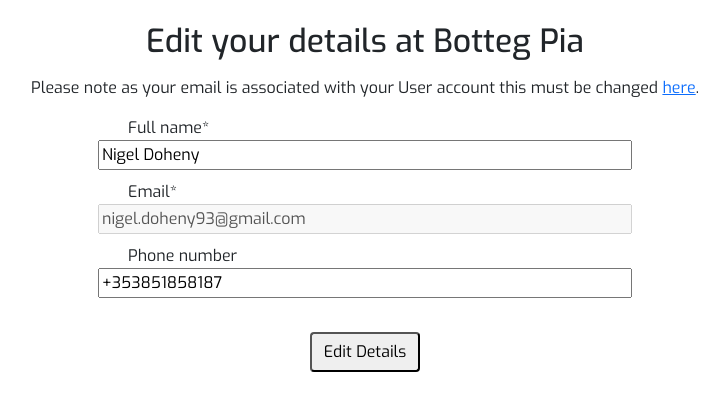
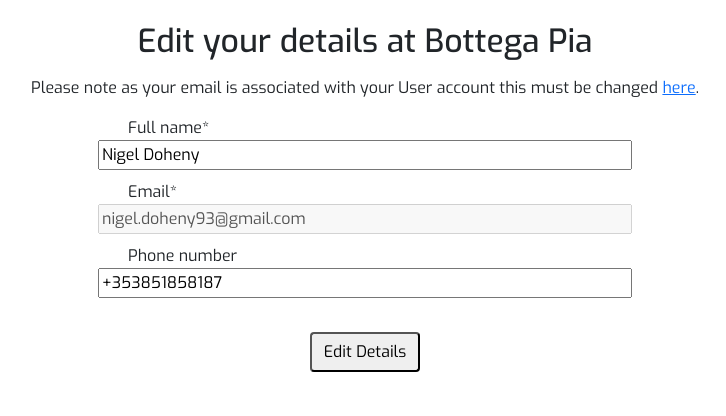
Before and after one commit to ExcellentWish/portfolio-project-4, a Django app: page /reservations/edit_customer_details in a window 1280 px wide. Shown: the part 323-739 px from the top of the page, without its empty margins (275-1001 px from the left). Run offline with Django 3.2, Linux system fonts and the light colour scheme; a user stored in the database is signed in; data comes from the database, SQL or seed files in the repository; both versions use the stored data as it was after the commit; some libraries are stand-ins or nearby versions.

Commit message:
Fix typo in edit_customer_details. Add scope and structure information to readme.md

```diff
--- a/templates/edit_customer_details.html
+++ b/templates/edit_customer_details.html
@@ -7,7 +7,7 @@
     <div class="row d-flex justify-content-center">
 
         <div class="col-sm-8 text-center">
-            <h2 class="text-center mt-2 mb-3">Edit your details at Botteg Pia</h2>
+            <h2 class="text-center mt-2 mb-3">Edit your details at Bottega Pia</h2>
             <p>Please note as your email is associated with your User account this must be changed <a href="{% url 'account_email' %}">here</a>.
             </p>
         </div>
```
Also changed, not shown: README.md, db.sqlite3.
